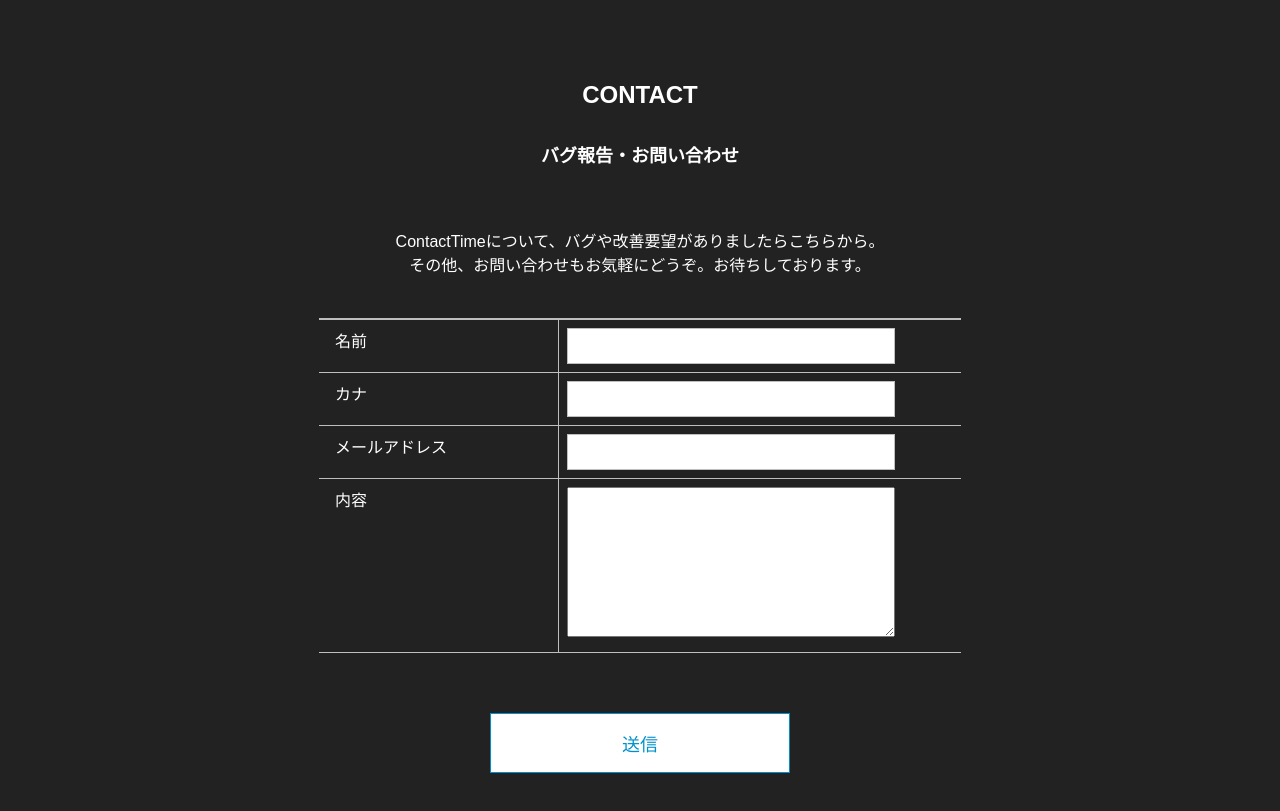
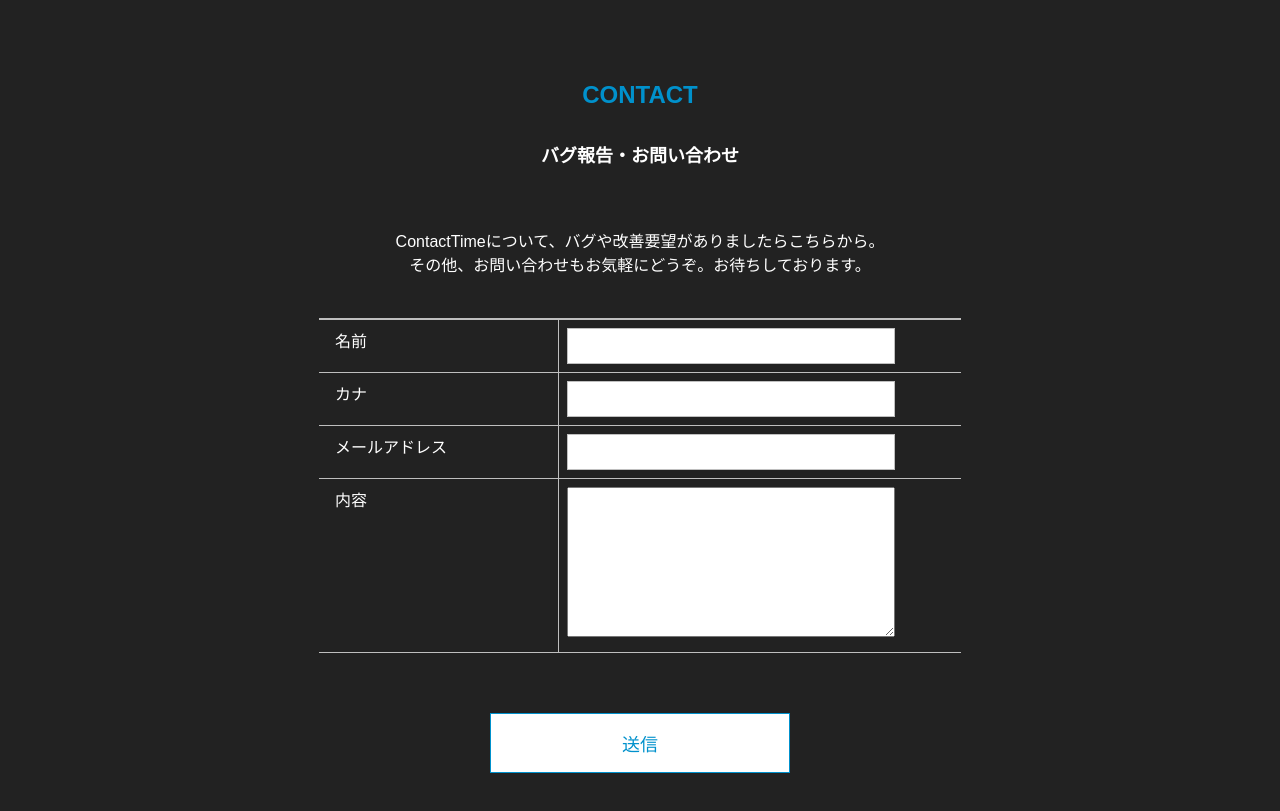
Before and after one commit to pco2699/ContactTime, a plain HTML site: page index.html in a window 1280 px wide. Shown: the part 1790-2601 px from the top of the page. Drawn offline with Linux system fonts and the light colour scheme.

Commit message:
CONTACTに色つけた

```diff
--- a/css/style.css
+++ b/css/style.css
@@ -40,7 +40,7 @@ h2 {
     color: #FFFFFF;
 }
 
-h2.emp {
+.emp {
     color: #0091CC;
 }
 
--- a/index.html
+++ b/index.html
@@ -53,7 +53,7 @@
 
         <div id="contact" class="section">
             <div id="contact_top">
-                <h2>CONTACT</h2>
+                <h2 class="emp">CONTACT</h2>
                 <h3>バグ報告・お問い合わせ</h3>
             </div>
             <div id="contact_text">
```
